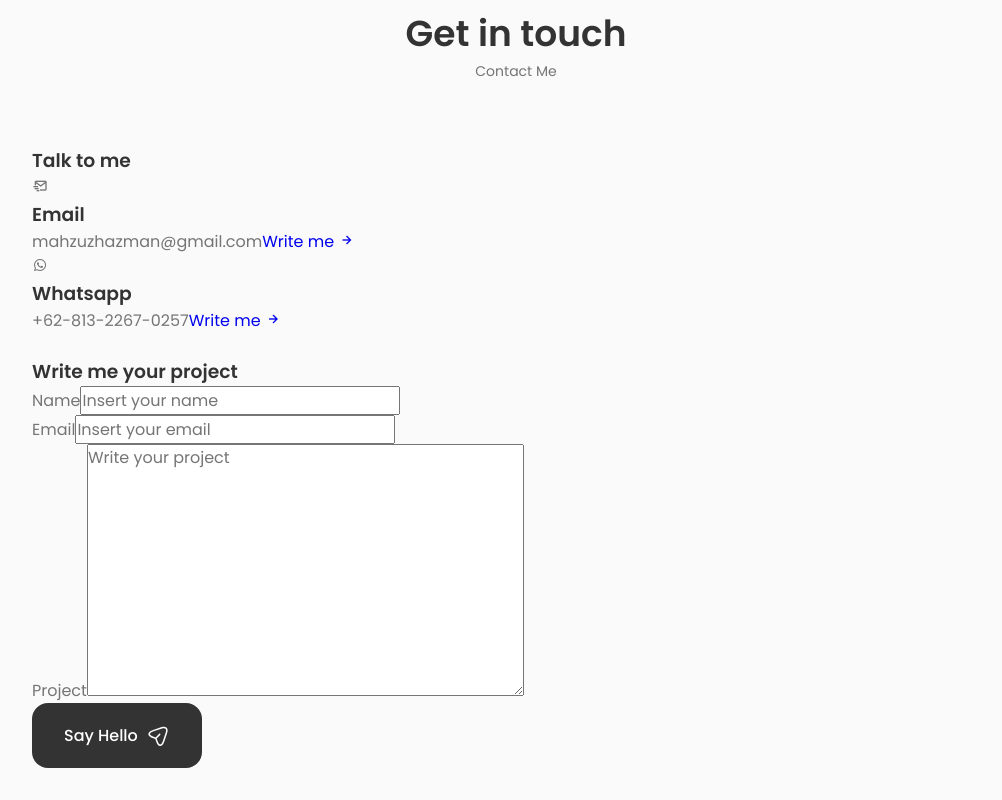
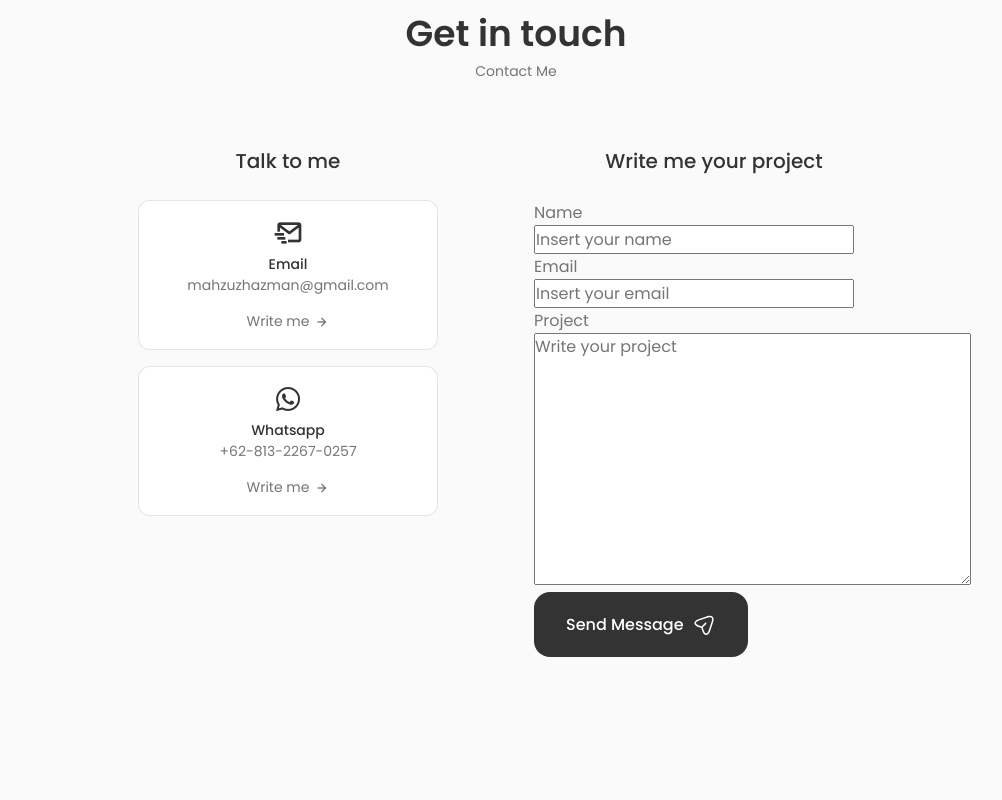
Before and after one commit to MahzuzH/portofolio-web-mahzuz, a React (Create React App) app: page / in a window 1280 px wide. Shown: the part 2945-3745 px from the top of the page, without its empty margins (124-1126 px from the left). After the commit the page ends 3682 px from the top, so only its background shows below. Built offline with nearby package versions, Linux system fonts and the light colour scheme; the HTML template or start-up script is replaced by a standard one.

Commit message:
add contact css

```diff
--- a/src/components/contact/Contact.jsx
+++ b/src/components/contact/Contact.jsx
@@ -1,4 +1,5 @@
 import React from "react";
+import "./contact.css";
 
 const Contact = () => {
     return (
@@ -83,7 +84,7 @@
                         </div>
 
                         <button className="button button--flex">
-                            Say Hello
+                            Send Message
                             <svg
                                 class="button__icon"
                                 xmlns="http://www.w3.org/2000/svg"
--- a/src/components/contact/contact.css
+++ b/src/components/contact/contact.css
@@ -0,0 +1,69 @@
+.contact__container {
+    grid-template-columns: repeat(2, max-content);
+    justify-content: center;
+    column-gap: 6rem;
+    padding-bottom: 3rem;
+}
+
+.contact__title {
+    text-align: center;
+    font-size: var(--h3-font-size);
+    font-weight: var(--font-medium);
+    margin-bottom: var(--mb-1-5);
+}
+
+.contact__info {
+    display: grid;
+    row-gap: 1rem;
+    grid-template-columns: 300px;
+}
+
+.contact__card {
+    background-color: var(--container-color);
+    border: 1px solid rgba(0, 0, 0, 0.1);
+    padding: 1rem;
+    border-radius: 0.75rem;
+    text-align: center;
+}
+
+.contact__card-icon {
+    font-size: 2rem;
+    color: var(--title-color);
+    margin-bottom: var(--mb-0-25);
+}
+
+.contact__card-title,
+.contact__card-data {
+    font-size: var(--small-font-size);
+}
+
+.contact__card-title {
+    font-weight: var(--font-medium);
+}
+
+.contact__card-data {
+    display: block;
+    margin-bottom: var(--mb-0-75);
+}
+
+.contact__button {
+    color: var(--text-color);
+    font-size: var(--small-font-size);
+    display: inline-flex;
+    align-items: center;
+    justify-content: center;
+    column-gap: 0.25rem;
+}
+
+.contact__button-icon {
+    font-size: 1rem;
+    transition: 0.3s;
+}
+
+.contact__button:hover .contact__button-icon {
+    transform: translate(0.25rem);
+}
+
+.contact__form {
+    width: 360px;
+}
```
